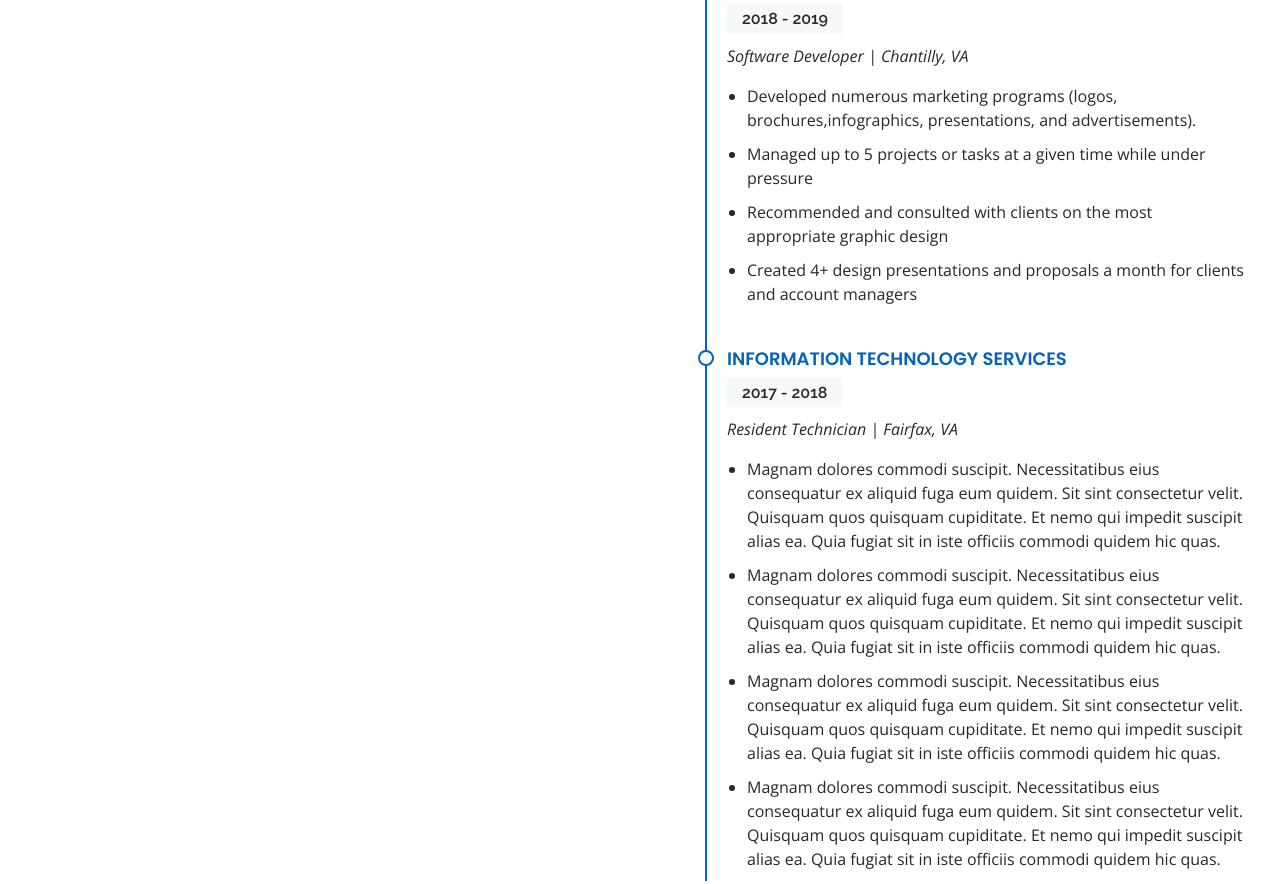
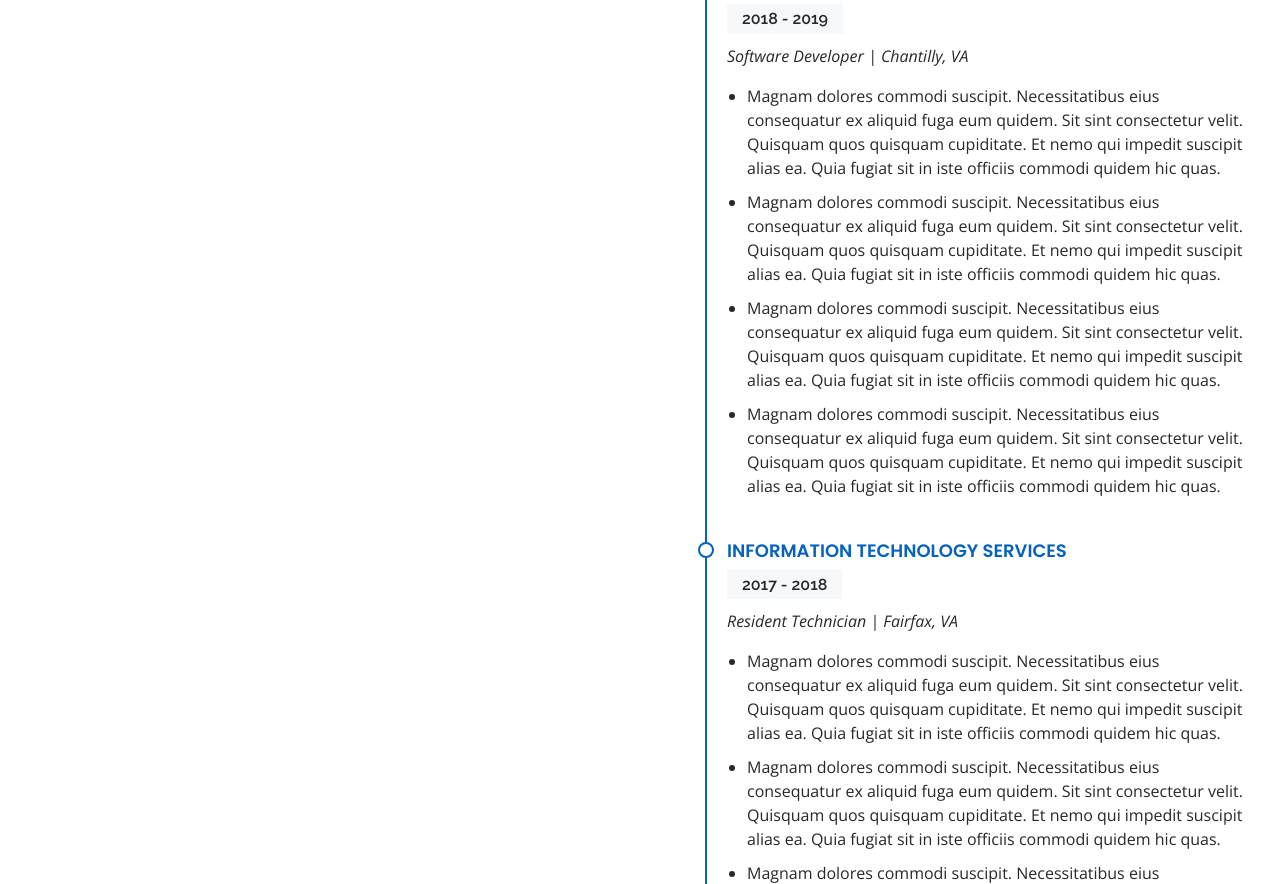
Before and after one commit to Kabrawala/kabrawala.github.io, a plain HTML site: page index.html in a window 1280 px wide. Shown: the part 2296-3180 px from the top of the page. Drawn offline with nearby package versions, Linux system fonts and the light colour scheme.

Commit message:
Update index.html

```diff
--- a/index.html
+++ b/index.html
@@ -284,10 +284,10 @@
               <h5>2018 - 2019</h5>
               <p><em>Software Developer | Chantilly, VA</em></p>
               <ul>
-                <li>Developed numerous marketing programs (logos, brochures,infographics, presentations, and advertisements).</li>
-                <li>Managed up to 5 projects or tasks at a given time while under pressure</li>
-                <li>Recommended and consulted with clients on the most appropriate graphic design</li>
-                <li>Created 4+ design presentations and proposals a month for clients and account managers</li>
+                <li>Magnam dolores commodi suscipit. Necessitatibus eius consequatur ex aliquid fuga eum quidem. Sit sint consectetur velit. Quisquam quos quisquam cupiditate. Et nemo qui impedit suscipit alias ea. Quia fugiat sit in iste officiis commodi quidem hic quas.</li>
+                <li>Magnam dolores commodi suscipit. Necessitatibus eius consequatur ex aliquid fuga eum quidem. Sit sint consectetur velit. Quisquam quos quisquam cupiditate. Et nemo qui impedit suscipit alias ea. Quia fugiat sit in iste officiis commodi quidem hic quas. </li>
+                <li>Magnam dolores commodi suscipit. Necessitatibus eius consequatur ex aliquid fuga eum quidem. Sit sint consectetur velit. Quisquam quos quisquam cupiditate. Et nemo qui impedit suscipit alias ea. Quia fugiat sit in iste officiis commodi quidem hic quas.</li>
+                <li>Magnam dolores commodi suscipit. Necessitatibus eius consequatur ex aliquid fuga eum quidem. Sit sint consectetur velit. Quisquam quos quisquam cupiditate. Et nemo qui impedit suscipit alias ea. Quia fugiat sit in iste officiis commodi quidem hic quas.</li>
               </ul>
             </div><div class="resume-item">
               <h4>Information Technology Services</h4>
```
